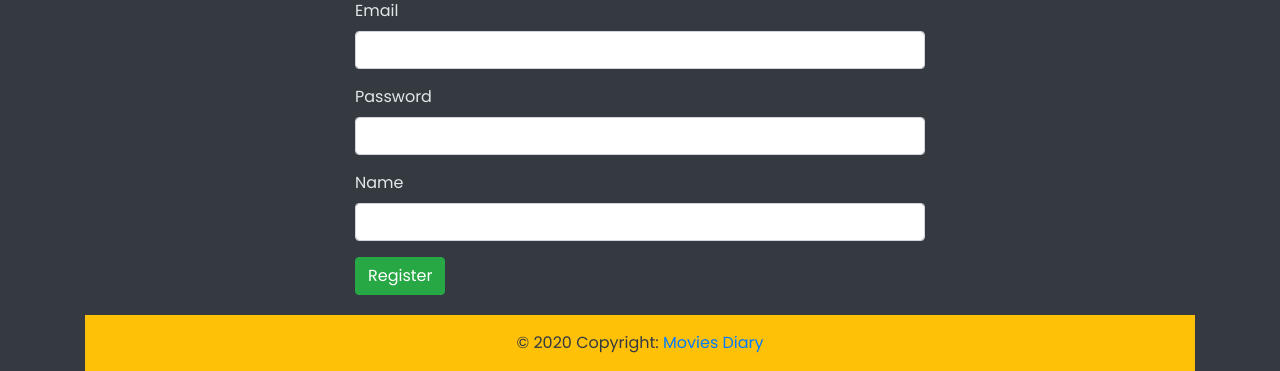
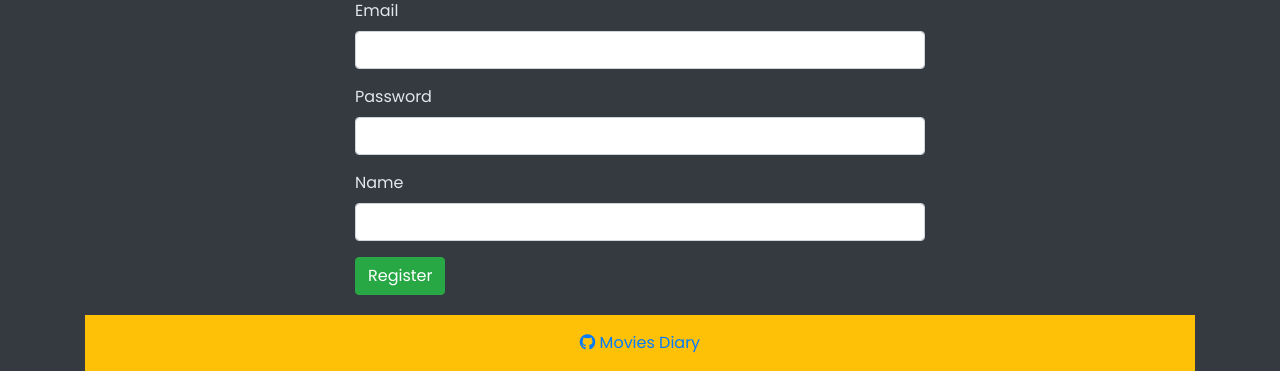
Before and after one commit to ivklisurova/custom-based-API-website, a Flask app: page /register in a window 1280 px wide. Shown: the part 441-812 px from the top of the page. Run offline with Flask 2, Linux system fonts and the light colour scheme; some libraries are stand-ins or nearby versions; some web fonts are replaced.

Commit message:
update footer with GH logo

```diff
--- a/templates/common/footer.html
+++ b/templates/common/footer.html
@@ -1,9 +1,10 @@
 <div class="container">
-    <footer class="page-footer font-small blue" style="background-color: #FFC107;">
+    <footer class="page-footer font-small" style="background-color: #FFC107;">
 
 
-        <div class="footer-copyright text-center py-3">© 2020 Copyright:
-            <a href="https://mdbootstrap.com/"> Movies Diary</a>
+        <div class="footer-copyright text-center py-3">
+            <a href="https://mdbootstrap.com/"><i class="fab fa-github"></i> Movies Diary</a>
+
         </div>
 
 
```
